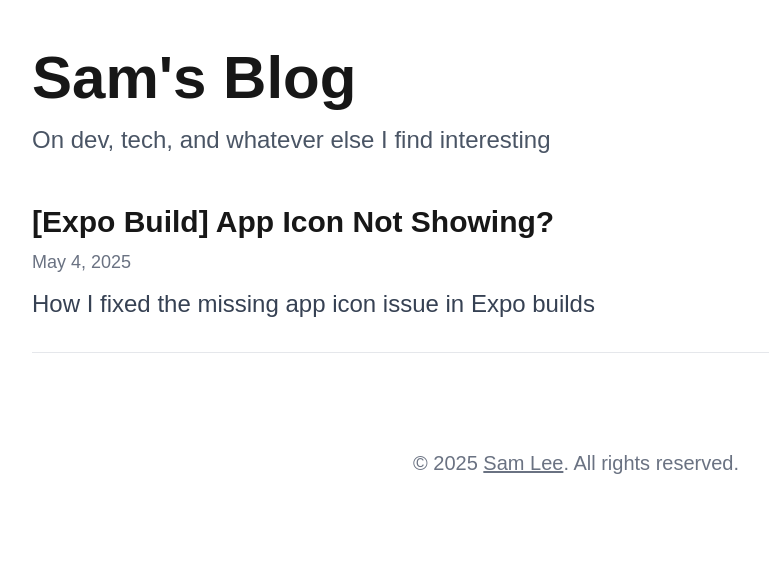
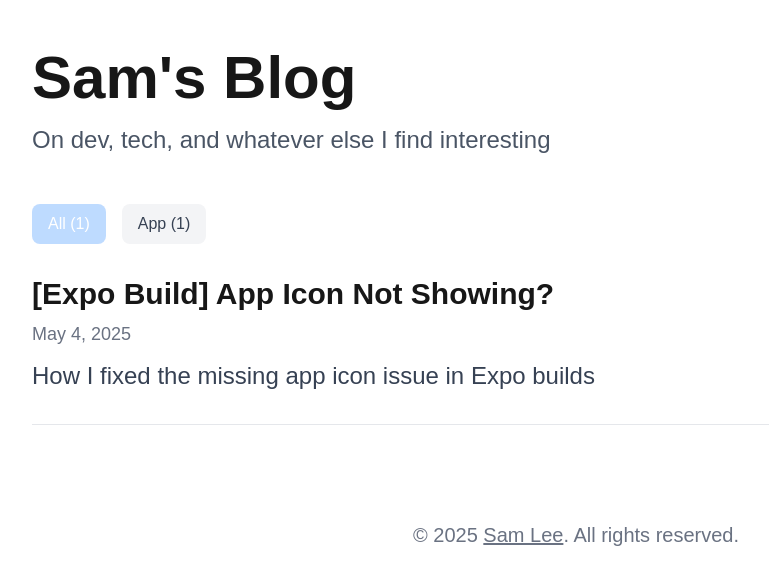
Before and after one commit to jamsamjam/blog.samlee.ch, a Next.js app: page / in a window 1280 px wide. Shown: the top 584 px of the page, without its empty margins (64-833 px from the left). Built offline with nearby package versions, Linux system fonts and the light colour scheme.

Commit message:
add categories

```diff
--- a/src/app/page.tsx
+++ b/src/app/page.tsx
@@ -1,5 +1,6 @@
 import Link from "next/link";
 import { getSortedPostsData } from "@/lib/posts";
+import BlogList from "@/components/BlogList";
 
 export default function Home() {
   const posts = getSortedPostsData();
@@ -13,40 +14,7 @@ export default function Home() {
         </p>
       </header>
 
-      <main>
-        <section>
-          <div className="space-y-8">
-            {posts.map((post) => (
-              <article key={post.slug} className="border-b border-gray-200 dark:border-gray-700 pb-8">
-                <Link
-                  href={`/posts/${post.slug}`}
-                  className="group"
-                >
-                  <h2 className="text-3xl font-semibold mb-2 group-hover:text-blue-600 transition-colors">
-                    {post.title}
-                  </h2>
-                </Link>
-
-                <div className="flex items-center gap-4 text-lg text-gray-500 dark:text-gray-400 mb-3">
-                  <time>
-                      {new Date(post.date).toLocaleDateString('en-US', {
-                        year: 'numeric',
-                        month: 'long',
-                        day: 'numeric',
-                      })}
-                  </time>
-                </div>
-
-                {post.description && (
-                  <p className="text-2xl text-gray-700 dark:text-gray-300">
-                    {post.description}
-                  </p>
-                )}
-              </article>
-            ))}
-          </div>
-        </section>
-      </main>
+      <BlogList posts={posts} />
 
       <footer className="mt-16 pt-8 text-center">
         <p className="text-xl text-gray-500 dark:text-gray-400">
--- a/src/app/posts/[slug]/page.tsx
+++ b/src/app/posts/[slug]/page.tsx
@@ -59,7 +59,7 @@ export default async function PostPage({ params }: PostPageProps) {
             </div>
 
             {post.description && (
-              <p className="text-2xl text-gray-600 dark:text-gray-400 border-l-4 border-blue-500 pl-4">
+              <p className="text-2xl text-gray-600 dark:text-gray-400 border-l-4 border-blue-300 pl-4">
                 {post.description}
               </p>
             )}
--- /dev/null
+++ b/src/components/BlogList.tsx
@@ -0,0 +1,102 @@
+"use client";
+
+import Link from "next/link";
+import { useState, useMemo } from "react";
+import type { PostData } from "@/lib/posts";
+
+interface BlogListProps {
+  posts: PostData[];
+}
+
+export default function BlogList({ posts }: BlogListProps) {
+  const [selectedTag, setSelectedTag] = useState<string | null>(null);
+
+  const tagCounts = useMemo(() => {
+    const counts: Record<string, number> = {};
+    posts.forEach(post => {
+      if (post.tags) {
+        post.tags.forEach(tag => {
+          counts[tag] = (counts[tag] || 0) + 1;
+        });
+      }
+    });
+    return counts;
+  }, [posts]);
+
+  const filteredPosts = useMemo(() => {
+    if (!selectedTag) return posts;
+    return posts.filter(post => post.tags?.includes(selectedTag));
+  }, [posts, selectedTag]);
+
+  const totalPosts = posts.length;
+
+  return (
+    <>
+      <nav className="mb-8">
+        <div className="flex flex-wrap gap-4 items-center">
+          <button
+            onClick={() => setSelectedTag(null)}
+            className={`px-4 py-2 rounded-lg transition-colors ${
+              selectedTag === null
+                ? 'bg-blue-200 text-white'
+                : 'bg-gray-100 dark:bg-gray-800 text-gray-700 dark:text-gray-300 hover:bg-gray-200 dark:hover:bg-gray-700'
+            }`}
+          >
+            All ({totalPosts})
+          </button>
+
+          {Object.entries(tagCounts)
+            .sort(([a], [b]) => a.localeCompare(b))
+            .map(([tag, count]) => (
+              <button
+                key={tag}
+                onClick={() => setSelectedTag(tag)}
+                className={`px-4 py-2 rounded-lg transition-colors ${
+                  selectedTag === tag
+                    ? 'bg-blue-200 text-white'
+                    : 'bg-gray-100 dark:bg-gray-800 text-gray-700 dark:text-gray-300 hover:bg-gray-200 dark:hover:bg-gray-700'
+                }`}
+              >
+                {tag} ({count})
+              </button>
+            ))}
+        </div>
+      </nav>
+
+      <main>
+        <section>
+          <div className="space-y-8">
+            {filteredPosts.map((post) => (
+              <article key={post.slug} className="border-b border-gray-200 dark:border-gray-700 pb-8">
+                <Link
+                  href={`/posts/${post.slug}`}
+                  className="group"
+                >
+                  <h2 className="text-3xl font-semibold mb-2 group-hover:text-blue-600 transition-colors">
+                    {post.title}
+                  </h2>
+                </Link>
+
+                <div className="flex items-center gap-4 text-lg text-gray-500 dark:text-gray-400 mb-3">
+                  <time>
+                      {new Date(post.date).toLocaleDateString('en-US', {
+                        year: 'numeric',
+                        month: 'long',
+                        day: 'numeric',
+                      })}
+                  </time>
+                </div>
+
+                {post.description && (
+                  <p className="text-2xl text-gray-700 dark:text-gray-300">
+                    {post.description}
+                  </p>
+                )}
+              </article>
+            ))}
+          </div>
+        </section>
+      </main>
+    </>
+  );
+}
```
